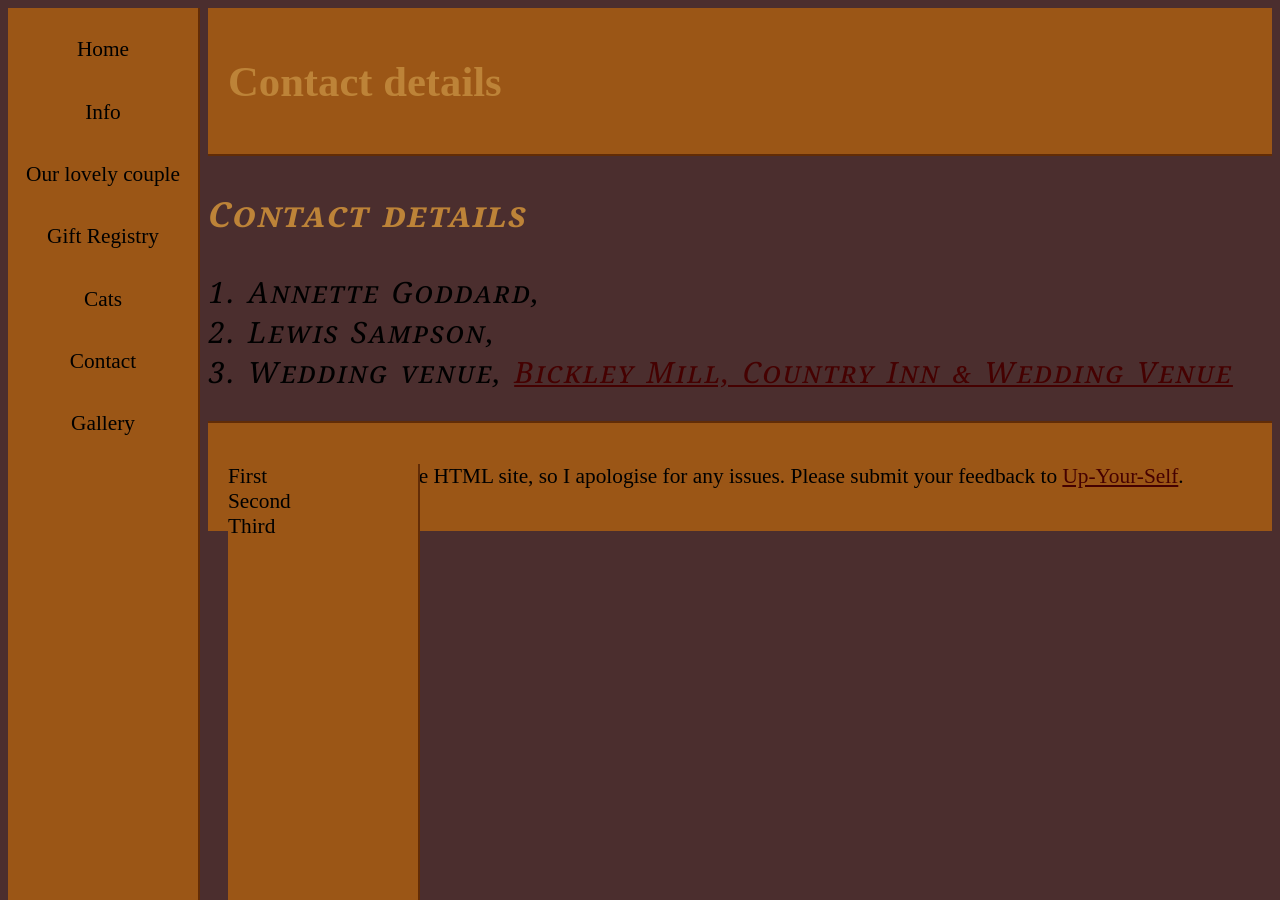
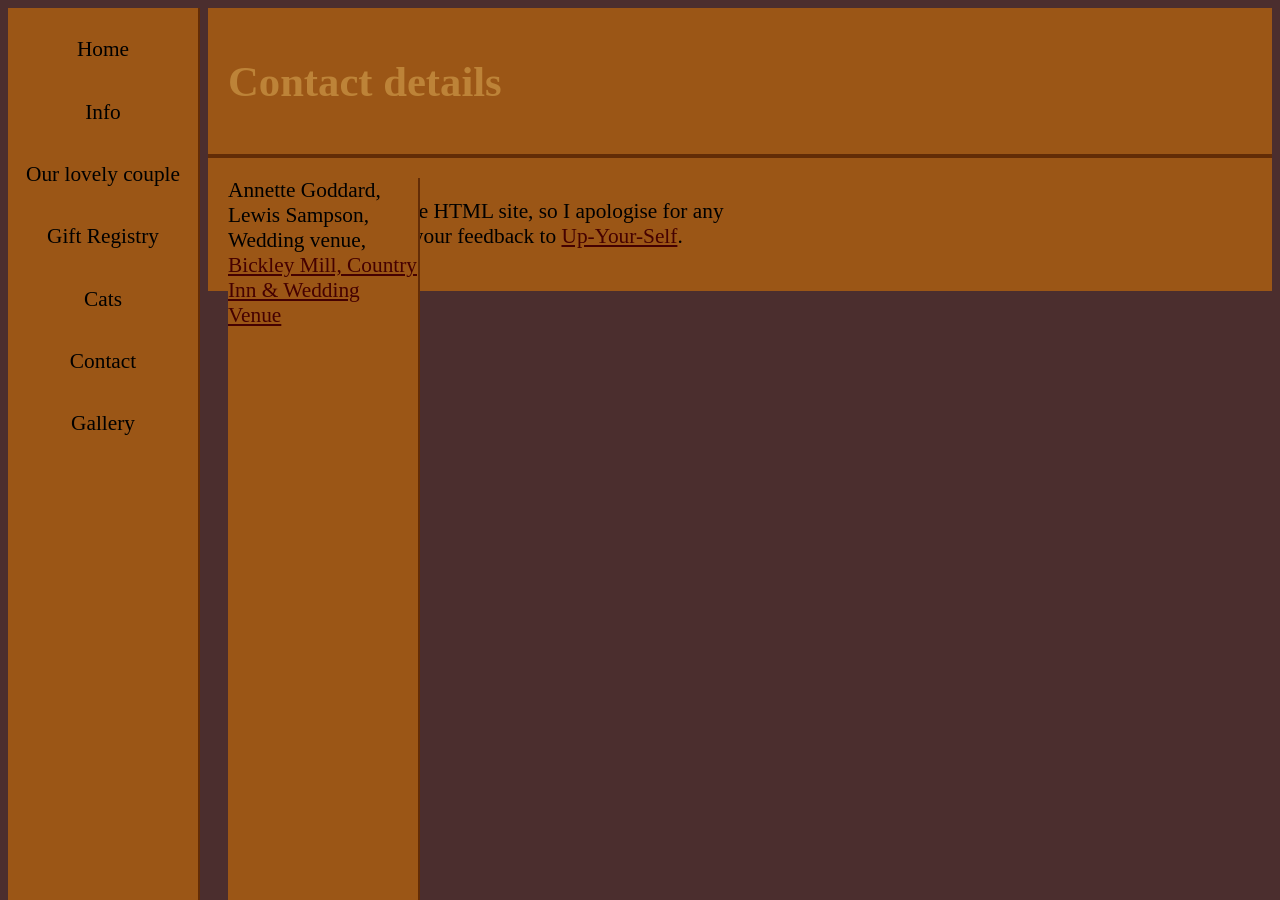
Before and after one commit to LewisSDAFNI/ALWedding2026, a Jekyll site: the page built from docs/pages/contact.md, in a window 1280 px wide. Built offline with Jekyll 4.4.1, drawn with Linux system fonts in a browser that asks for light colours.

Commit message:
Add some css elements

```diff
--- a/docs/_layouts/wedding.html
+++ b/docs/_layouts/wedding.html
@@ -24,9 +24,10 @@
     <div class="row">
       <div class="column">
         <ul>
-          <li>First</li>
-          <li>Second</li>
-          <li>Third</li>
+          <li>Annette Goddard, </li>
+          <li>Lewis Sampson, </li>
+          <li>Wedding venue, <a class="ex1" href="https://www.bickleymill.co.uk/"> Bickley Mill, Country Inn & Wedding
+              Venue </a></li>
         </ul>
       </div>
       <div class="column">
--- a/docs/assets/css/autumnal_gothic.css
+++ b/docs/assets/css/autumnal_gothic.css
@@ -45,6 +45,18 @@
 
 .red-text {
   color: #bb0000;
+}
+
+.column {
+  float: left;
+  width: 50%;
+}
+
+/* Clear floats after the columns */
+.row:after {
+  content: "";
+  display: table;
+  clear: both;
 }
 
 a.ex1 {
--- a/docs/pages/contact.md
+++ b/docs/pages/contact.md
@@ -4,8 +4,3 @@
 header: Contact details
 permalink: /contact/
 ---
-
-### Contact details
-1. Annette Goddard,
-2. Lewis Sampson,
-3. Wedding venue, <a class="ex1" href="https://www.bickleymill.co.uk/"> Bickley Mill, Country Inn & Wedding Venue </a>
```
